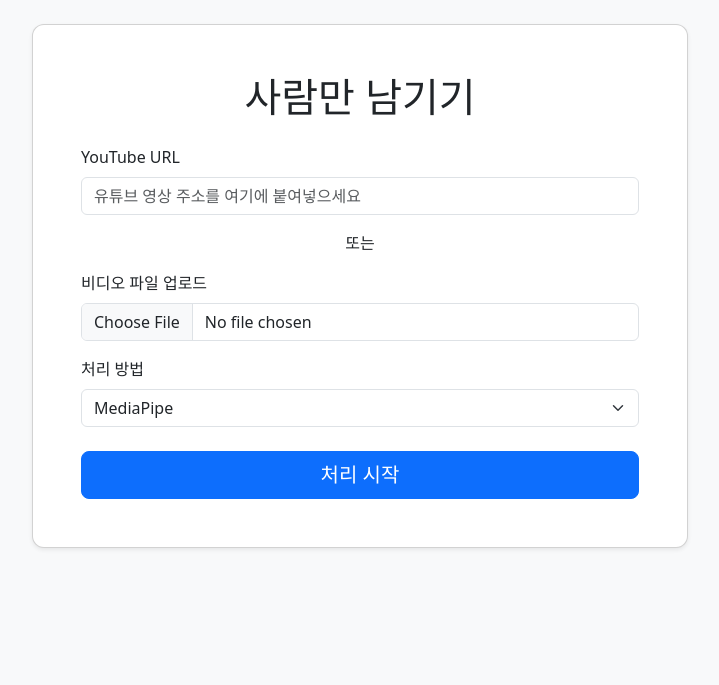
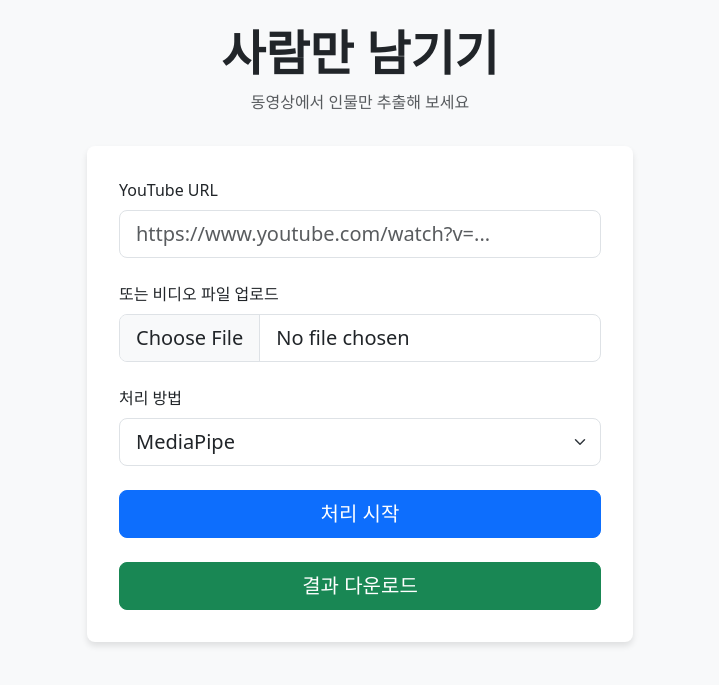
Before and after one commit to gumiproject/camera_ai, a Flask app: page / in a window 1280 px wide. Shown: the top 685 px of the page, without its empty margins (280-999 px from the left). Run offline with Flask 3, Linux system fonts and the light colour scheme.

Commit message:
ㅅㅎㅇ 수정

```diff
--- a/person-seg-web/templates/index.html
+++ b/person-seg-web/templates/index.html
@@ -3,231 +3,173 @@
 <head>
   <meta charset="utf-8">
   <meta name="viewport" content="width=device-width, initial-scale=1">
-  <title>People Isolation</title>
-  <link href="https://cdn.jsdelivr.net/npm/bootstrap@5.3.0/dist/css/bootstrap.min.css"
-        rel="stylesheet">
+  <title>사람만 남기기 (프로그레스 바)</title>
+  <link href="https://cdn.jsdelivr.net/npm/bootstrap@5.3.0/dist/css/bootstrap.min.css" rel="stylesheet">
   <style>
-    body { background-color: #f8f9fa; }
-    .container { max-width: 680px; }
-    .card { border-radius: 0.75rem; }
-    /* 진행도 컨테이너는 기본적으로 숨김 */
-    #progress-container { display: none; }
-    #video-preview-container {
-        display: none; position: relative;
-        overflow: hidden; width: 100%;
-        padding-top: 56.25%; /* 16:9 Aspect Ratio */
+    body {
+      background-color: #f8f9fa;
     }
-    #video-preview-container iframe {
-        position: absolute; top: 0; left: 0;
-        bottom: 0; right: 0; width: 100%;
-        height: 100%; border-radius: 0.5rem;
+    .form-container {
+      background: white;
+      padding: 2rem;
+      border-radius: 0.5rem;
+      box-shadow: 0 4px 6px rgba(0, 0, 0, 0.1);
+      margin-top: 2rem;
+    }
+    @media (max-width: 576px) {
+      .display-5 {
+        font-size: 2.5rem;
+      }
+    }
+    /* 프로그레스 바 관련 스타일 */
+    #progress-wrapper {
+      display: none; /* 처음에는 숨김 */
     }
   </style>
 </head>
-<body class="p-4">
+<body>
   <div class="container">
-    <div class="card shadow-sm">
-        <div class="card-body p-4 p-md-5">
-            <h1 class="mb-4 text-center">사람만 남기기</h1>
-
-            <div id="alert-container"></div>
-
-            <form id="processing-form">
-              <fieldset id="form-fieldset">
-                <div class="mb-3">
-                  <label for="youtube_url" class="form-label">YouTube URL</label>
-                  <input type="url" name="youtube_url" id="youtube_url" class="form-control" placeholder="유튜브 영상 주소를 여기에 붙여넣으세요">
+    <div class="row justify-content-center">
+      <div class="col-md-8 col-lg-6">
+        <div class="text-center my-4">
+          <h1 class="display-5 fw-bold">사람만 남기기</h1>
+          <p class="text-muted">동영상에서 인물만 추출해 보세요</p>
         </div>
 
-                <div id="video-preview-container" class="mb-3"></div>
-                <div class="text-center my-3">또는</div>
+        <div id="alert-placeholder"></div>
 
-                <div class="mb-3">
-                  <label for="video_file" class="form-label">비디오 파일 업로드</label>
-                  <input type="file" name="video_file" id="video_file" accept="video/*" class="form-control">
+        <div class="form-container">
+          <!-- (1) 폼에 ID 부여 -->
+          <form id="upload-form">
+            <div class="mb-4">
+              <label for="youtube_url" class="form-label fw-medium">YouTube URL</label>
+              <input type="url" name="youtube_url" id="youtube_url" class="form-control form-control-lg" placeholder="https://www.youtube.com/watch?v=...">
             </div>
             <div class="mb-4">
-                  <label for="method" class="form-label">처리 방법</label>
-                  <select name="method" id="method" class="form-select">
-                    {% if yolo_ok %}<option value="yolo">YOLOv8</option>{% endif %}
+              <label for="video_file" class="form-label fw-medium">또는 비디오 파일 업로드</label>
+              <input type="file" name="video_file" id="video_file" accept="video/*" class="form-control form-control-lg">
+            </div>
+            <div class="mb-4">
+              <label for="method" class="form-label fw-medium">처리 방법</label>
+              <select name="method" id="method" class="form-select form-select-lg">
+                {% if use_yolo %}<option value="yolo">YOLOv8-segmentation</option>{% endif %}
                 <option value="mp" selected>MediaPipe</option>
               </select>
             </div>
             <div class="d-grid">
-                  <button type="submit" class="btn btn-primary btn-lg" id="submit-button">처리 시작</button>
+              <button type="submit" id="submit-btn" class="btn btn-primary btn-lg">처리 시작</button>
             </div>
-              </fieldset>
           </form>
 
-            <div id="progress-container" class="mt-4">
-                <p id="status-text" class="text-center">서버에 파일을 전송 중입니다...</p>
-                <div class="progress" style="height: 25px;">
-                    <div id="progress-bar" class="progress-bar progress-bar-striped progress-bar-animated" role="progressbar" style="width: 0%;" aria-valuenow="0" aria-valuemin="0" aria-valuemax="100">0%</div>
+          <!-- (2) 프로그레스 바와 다운로드 버튼 UI 추가 -->
+          <div id="progress-wrapper" class="mt-4">
+            <p id="progress-status" class="text-center mb-1">처리 중...</p>
+            <div class="progress" role="progressbar" style="height: 25px;">
+              <div id="progress-bar" class="progress-bar progress-bar-striped progress-bar-animated" style="width: 0%;">0%</div>
             </div>
-                <div class="d-grid mt-3">
-                    <a href="#" id="download-button" class="btn btn-success btn-lg" style="display: none;">결과 다운로드</a>
-                    <button id="reset-button" class="btn btn-secondary btn-lg mt-2" style="display: none;">새로 시작하기</button>
           </div>
+          <div id="result-wrapper" class="mt-4 d-grid" style="display: none;">
+             <a href="#" id="download-btn" class="btn btn-success btn-lg">결과 다운로드</a>
+          </div>
+
         </div>
       </div>
     </div>
   </div>
 
+  <!-- (3) JavaScript 코드 추가 -->
   <script>
-    // 폼 요소들
-    const processingForm = document.getElementById('processing-form');
-    const formFieldset = document.getElementById('form-fieldset');
-    const youtubeUrlInput = document.getElementById('youtube_url');
-    const videoFileInput = document.getElementById('video_file');
+    const form = document.getElementById('upload-form');
+    const submitBtn = document.getElementById('submit-btn');
+    const progressWrapper = document.getElementById('progress-wrapper');
+    const progressBar = document.getElementById('progress-bar');
+    const progressStatus = document.getElementById('progress-status');
+    const resultWrapper = document.getElementById('result-wrapper');
+    const downloadBtn = document.getElementById('download-btn');
+    const alertPlaceholder = document.getElementById('alert-placeholder');
 
-    // UI 요소들
-    const progressContainer = document.getElementById('progress-container');
-    const progressBar = document.getElementById('progress-bar');
-    const statusText = document.getElementById('status-text');
-    const downloadButton = document.getElementById('download-button');
-    const resetButton = document.getElementById('reset-button');
-    const alertContainer = document.getElementById('alert-container');
+    let intervalId;
 
-    let progressInterval;
+    form.addEventListener('submit', async (e) => {
+      e.preventDefault(); // 기본 폼 제출 동작을 막음
 
-    function showAlert(message, category = 'danger') {
+      // UI 초기화
+      submitBtn.disabled = true;
+      submitBtn.innerHTML = '<span class="spinner-border spinner-border-sm" role="status" aria-hidden="true"></span> 잠시만 기다려주세요...';
+      progressWrapper.style.display = 'block';
+      progressBar.style.width = '0%';
+      progressBar.textContent = '0%';
+      progressStatus.textContent = '업로드 중...';
+      resultWrapper.style.display = 'none';
+      alertPlaceholder.innerHTML = '';
+
+      const formData = new FormData(form);
+
+      try {
+        const response = await fetch('/process', {
+          method: 'POST',
+          body: formData,
+        });
+
+        const data = await response.json();
+
+        if (!response.ok) {
+          throw new Error(data.error || '알 수 없는 오류가 발생했습니다.');
+        }
+
+        const taskId = data.task_id;
+        intervalId = setInterval(() => checkTaskStatus(taskId), 2000); // 2초마다 상태 확인
+
+      } catch (error) {
+        showAlert(`오류 발생: ${error.message}`, 'danger');
+        resetUI();
+      }
+    });
+
+    async function checkTaskStatus(taskId) {
+      try {
+        const response = await fetch(`/status/${taskId}`);
+        const data = await response.json();
+
+        if (data.progress >= 0 && data.progress <= 100) {
+          progressBar.style.width = `${data.progress}%`;
+          progressBar.textContent = `${data.progress}%`;
+          progressStatus.textContent = data.status;
+        }
+
+        if (data.status === '완료') {
+          clearInterval(intervalId);
+          progressStatus.textContent = '변환 완료!';
+          progressBar.classList.remove('progress-bar-animated');
+          downloadBtn.href = `/download/${taskId}`;
+          resultWrapper.style.display = 'block';
+          resetUI();
+        } else if (data.progress < 0) { // 오류 발생 시
+          throw new Error(data.status);
+        }
+      } catch (error) {
+        clearInterval(intervalId);
+        showAlert(`작업 실패: ${error.message}`, 'danger');
+        resetUI();
+      }
+    }
+
+    function showAlert(message, type) {
       const wrapper = document.createElement('div');
       wrapper.innerHTML = [
-            `<div class="alert alert-${category} alert-dismissible fade show" role="alert">`,
-            `   ${message}`,
+        `<div class="alert alert-${type} alert-dismissible" role="alert">`,
+        `   <div>${message}</div>`,
         '   <button type="button" class="btn-close" data-bs-dismiss="alert" aria-label="Close"></button>',
         '</div>'
       ].join('');
-        alertContainer.innerHTML = ''; // 기존 알림 메시지 삭제
-        alertContainer.append(wrapper);
-    }
-
-    function checkProgress(taskId) {
-        progressInterval = setInterval(() => {
-            fetch(`/progress/${taskId}`)
-                .then(response => response.json())
-                .then(data => {
-                    if (data.error) {
-                        clearInterval(progressInterval);
-                        showAlert(data.error);
-                        resetUI();
-                        return;
-                    }
-
-                    const progress = data.progress || 0;
-                    progressBar.style.width = progress + '%';
-                    progressBar.innerText = progress + '%';
-
-                    // 상태 텍스트 업데이트
-                    if (data.status === 'pending') statusText.innerText = '작업 대기 중...';
-                    else if (data.status === 'downloading') statusText.innerText = 'YouTube 영상 다운로드 중...';
-                    else if (data.status === 'processing') statusText.innerText = '영상 처리 중...';
-
-                    if (data.status === 'complete') {
-                        clearInterval(progressInterval);
-                        statusText.innerText = '변환 완료! 아래 버튼으로 다운로드하세요.';
-                        progressBar.classList.remove('progress-bar-animated');
-                        downloadButton.href = `/download/${taskId}`;
-                        downloadButton.style.display = 'block';
-                        resetButton.style.display = 'block';
-                        // 자동 다운로드 (선택 사항)
-                        // window.location.href = `/download/${taskId}`;
-                    } else if (data.status === 'error') {
-                        clearInterval(progressInterval);
-                        statusText.innerText = `오류 발생: ${data.error}`;
-                        progressBar.classList.add('bg-danger');
-                        resetButton.style.display = 'block';
-                    }
-                })
-                .catch(err => {
-                    clearInterval(progressInterval);
-                    showAlert('진행 상태를 확인하는 중 오류가 발생했습니다.');
-                    resetUI();
-                });
-        }, 2000);
+      alertPlaceholder.append(wrapper);
     }
 
     function resetUI() {
-        formFieldset.disabled = false;
+        submitBtn.disabled = false;
+        submitBtn.innerHTML = '처리 시작';
+    }
+  </script>
 
-        progressContainer.style.display = 'none';
-        progressBar.style.width = '0%';
-        progressBar.innerText = '0%';
-        progressBar.classList.remove('bg-danger');
-        progressBar.classList.add('progress-bar-animated');
-
-        downloadButton.style.display = 'none';
-        resetButton.style.display = 'none';
-
-        // 입력 값 초기화 (선택사항)
-        // youtubeUrlInput.value = '';
-        // videoFileInput.value = '';
-        // document.getElementById('video-preview-container').style.display = 'none';
-    }
-
-    resetButton.addEventListener('click', resetUI);
-
-    processingForm.addEventListener('submit', function(event) {
-        event.preventDefault();
-
-        const formData = new FormData(processingForm);
-        if (!formData.get('youtube_url') && (!formData.get('video_file') || formData.get('video_file').size === 0)) {
-            showAlert('YouTube URL을 입력하거나 비디오 파일을 업로드해 주세요.', 'warning');
-            return;
-        }
-
-        // *** 변경점: 폼을 숨기는 대신 비활성화 ***
-        formFieldset.disabled = true;
-        progressContainer.style.display = 'block';
-        alertContainer.innerHTML = ''; // 이전 알림 지우기
-
-        // UI 초기화
-        progressBar.style.width = '0%';
-        progressBar.innerText = '0%';
-        progressBar.classList.remove('bg-danger');
-        progressBar.classList.add('progress-bar-animated');
-        downloadButton.style.display = 'none';
-        resetButton.style.display = 'none';
-        statusText.innerText = '서버에 파일을 전송하고 작업을 준비 중입니다...';
-
-        fetch('/submit', {
-            method: 'POST',
-            body: formData,
-        })
-        .then(response => {
-            if (!response.ok) { return response.json().then(err => { throw new Error(err.error || '알 수 없는 서버 오류'); }); }
-            return response.json();
-        })
-        .then(data => {
-            if (data.task_id) { checkProgress(data.task_id); }
-            else { throw new Error(data.error || '작업 ID를 받지 못했습니다.'); }
-        })
-        .catch(err => {
-            showAlert(err.message, 'danger');
-            resetUI();
-        });
-    });
-
-    // --- 미리보기 로직 (이전과 동일) ---
-    const previewContainer = document.getElementById('video-preview-container');
-    function getYouTubeId(url) {
-        const regex = /(?:https?:\/\/)?(?:www\.)?(?:youtube\.com\/(?:watch\?v=|embed\/|shorts\/|v\/)|youtu\.be\/)([a-zA-Z0-9_-]{11})/;
-        return url.match(regex)?.[1] || null;
-    }
-    youtubeUrlInput.addEventListener('input', () => {
-        const videoId = getYouTubeId(youtubeUrlInput.value);
-        if (videoId) {
-            previewContainer.innerHTML = `<iframe src="https://www.youtube.com/embed/${videoId}" frameborder="0" allowfullscreen></iframe>`;
-            previewContainer.style.display = 'block';
-            videoFileInput.value = ''; videoFileInput.disabled = true;
-        } else {
-            previewContainer.innerHTML = ''; previewContainer.style.display = 'none';
-            videoFileInput.disabled = false;
-        }
-    });
-    videoFileInput.addEventListener('input', () => {
-        youtubeUrlInput.disabled = !!videoFileInput.files.length;
-    });
-  </script>
 </body>
 </html>
```
Lines whose indentation alone changed are shown as unchanged.
